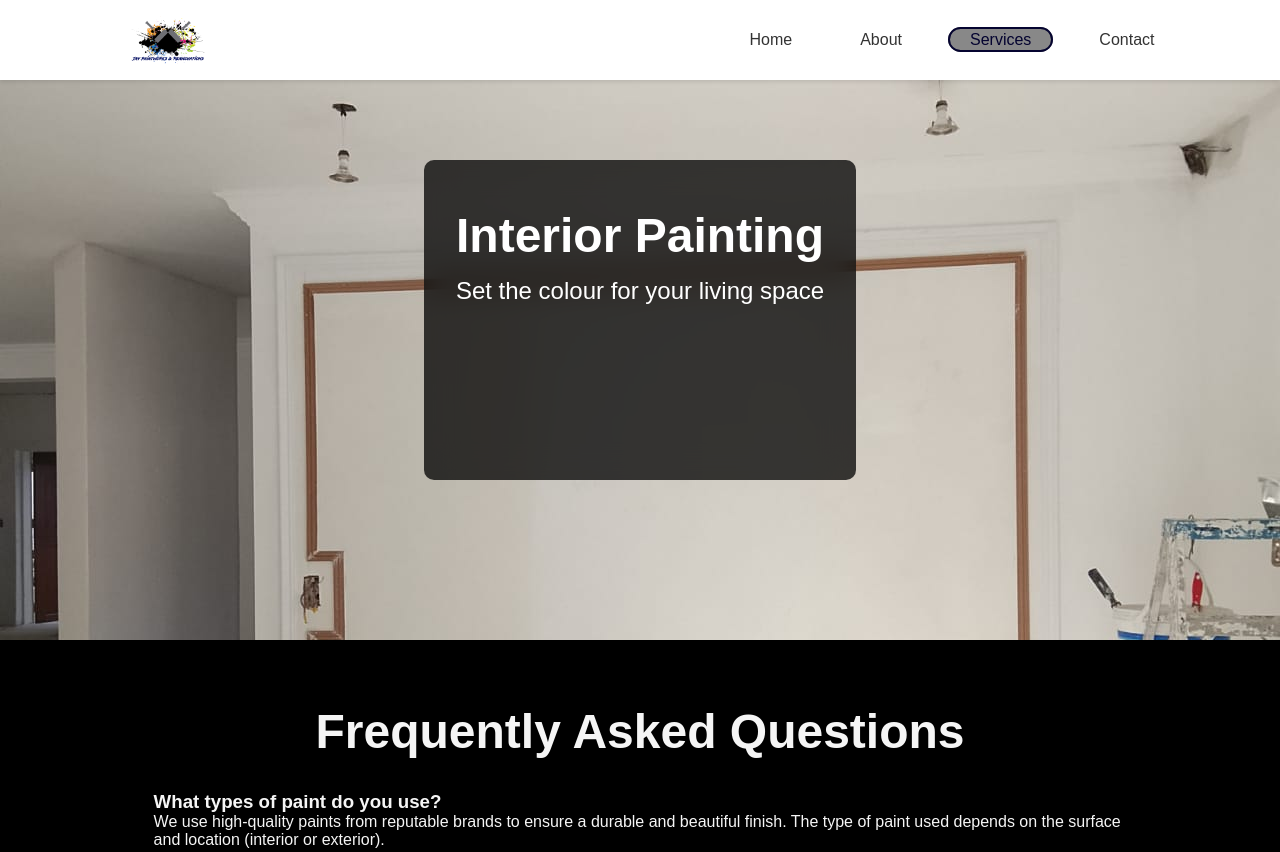
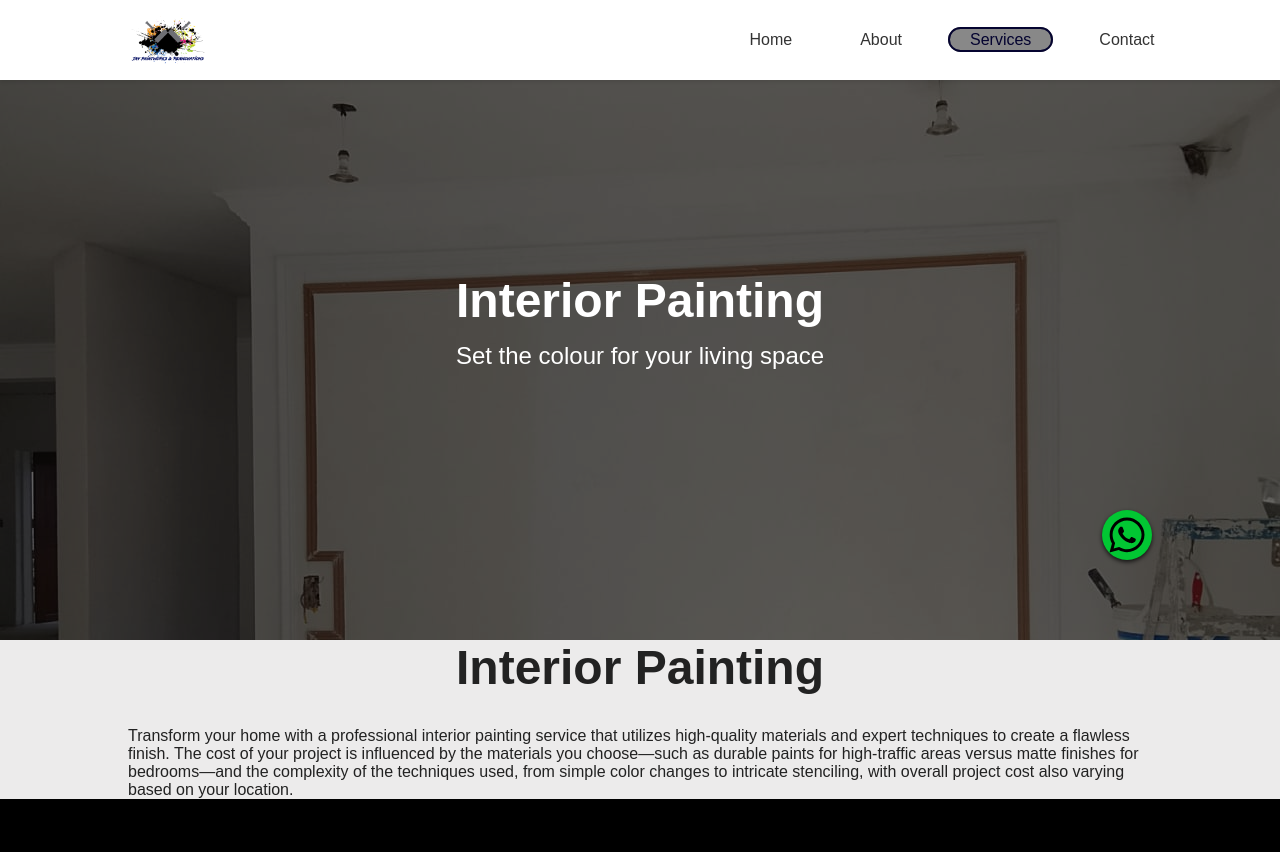
Before and after one commit to Burlington1308/jaypaintworks, a plain HTML site: page interior-painting.html in a window 1280 px wide. Shown: the top 852 px of the page. Drawn offline with Linux system fonts and the light colour scheme.

Commit message:
interior page initial copy

```diff
--- a/interior-painting.html
+++ b/interior-painting.html
@@ -26,10 +26,23 @@
             </ul>
         </nav>
 
-        <div class="banner-msg">
+        <div class="interior-banner-msg">
             <h1 class="banner-head">Interior Painting</h1>
             <p class="banner-text">Set the colour for your living space</p>
         </div>
+    </section>
+
+    <div class="whatsapp">
+        <a href="https://wa.me/27769151958" target="_blank">
+            <img src="images/whatsapp-brands-solid-full.svg" alt="WhatsApp icon">
+        </a>
+    </div>
+
+    <section class="main-content">
+        <h1>Interior Painting</h1>
+        <p>
+            Transform your home with a professional interior painting service that utilizes high-quality materials and expert techniques to create a flawless finish. The cost of your project is influenced by the materials you choose—such as durable paints for high-traffic areas versus matte finishes for bedrooms—and the complexity of the techniques used, from simple color changes to intricate stenciling, with overall project cost also varying based on your location.
+        </p>
     </section>
 
     <section class="faq">
--- a/interior.css
+++ b/interior.css
@@ -1,3 +1,32 @@
 .banner {
     background: url('images/interior-wall2.jpg');
+    width: 100%;
 }
+
+.interior-banner-msg {
+    width: 100vw;
+    height: inherit;
+    background: rgba(0, 0, 0, 0.6);
+    display: grid;
+    place-content: center;
+}
+
+.main-content {
+    width: 100%;
+    background: #e6e5e591;
+}
+
+.main-content h1 {
+    text-align: center;
+    font-size: clamp(2rem, 5vw, 3rem);
+    margin-bottom: 2rem;
+    font-weight: 700;
+    color: #222222;
+}
+
+.main-content p {
+    width: 80%;
+    margin-left: auto;
+    margin-right: auto;
+    color: #222222;
+}
```
